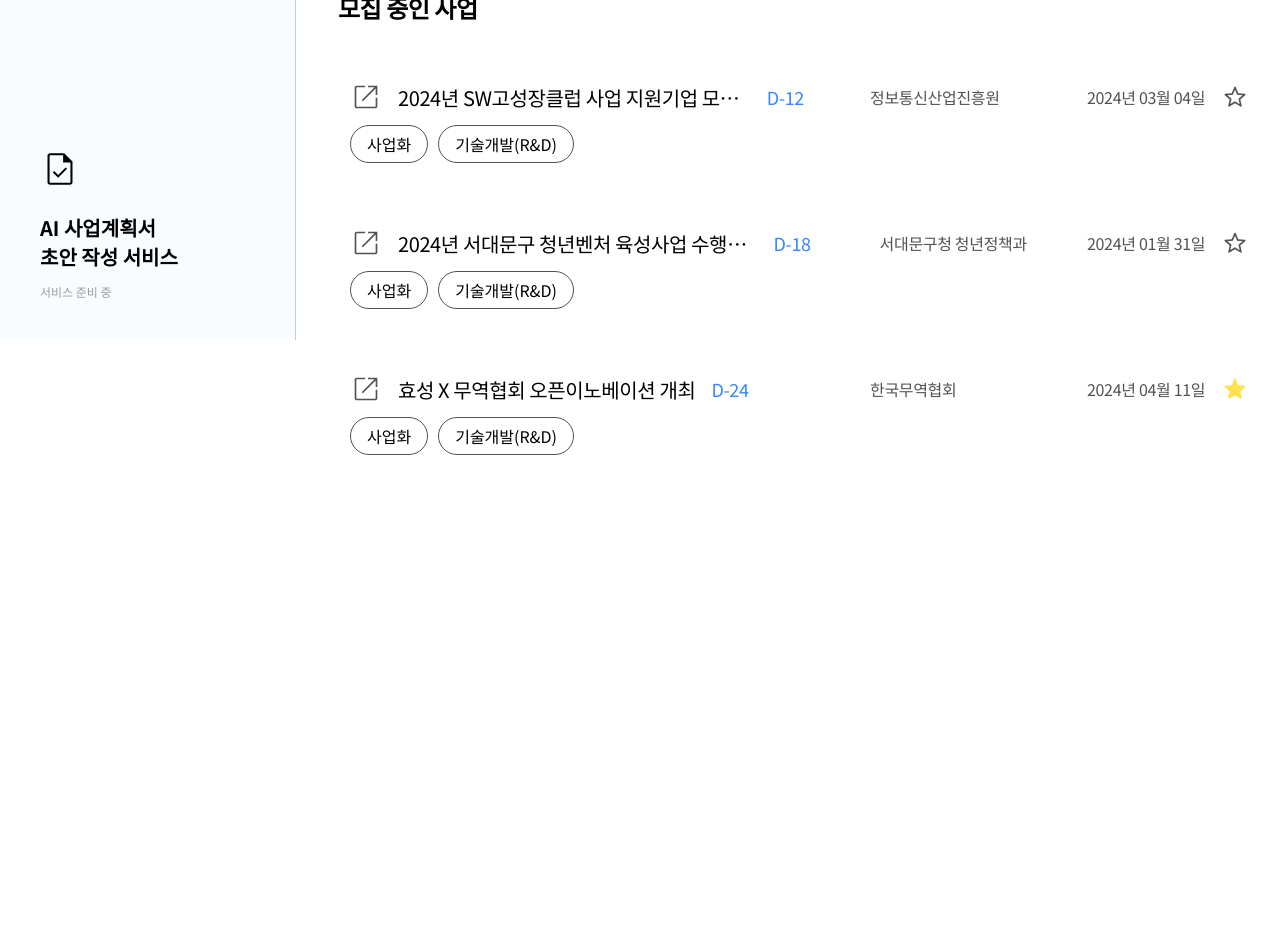
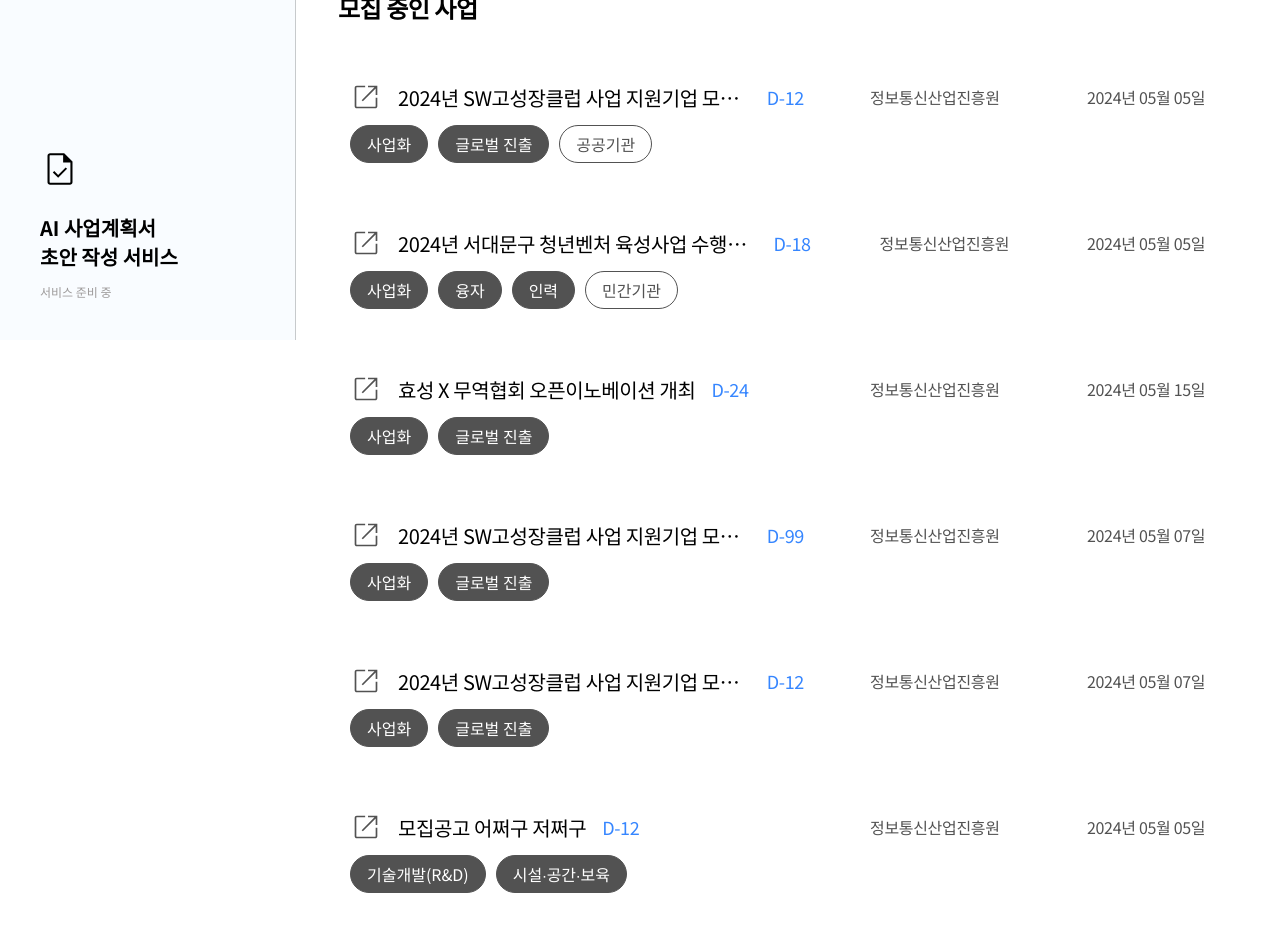
Before and after one commit to naya-h2/Bridge, a React (Create React App) app: page /list in a window 1280 px wide. Shown: the part 460-1392 px from the top of the page. Before the commit the page ends 1035 px from the top, so only its background shows below. Built offline with nearby package versions, Linux system fonts and the light colour scheme.

Commit message:
✨ feat: 사업 데이터 스키마 반영&컴포넌트 구조 수정

```diff
--- a/package.json
+++ b/package.json
@@ -6,6 +6,7 @@
     "@testing-library/jest-dom": "^5.17.0",
     "@testing-library/react": "^13.4.0",
     "@testing-library/user-event": "^13.5.0",
+    "date-fns": "^3.6.0",
     "moment": "^2.30.1",
     "path": "^0.12.7",
     "react": "^18.2.0",
--- a/src/components/list/ListData.jsx
+++ b/src/components/list/BusinessCard.jsx
@@ -4,12 +4,13 @@ import styled from 'styled-components';
 import icon from '../../assets/icon/list-link.svg';
 import whiteStar from '../../assets/icon/empty-star.svg';
 import YellowStar from '../../assets/icon/filled-star.svg';
+import { format } from 'date-fns';
 
-function ListData({ business }) {
-  let navigate = useNavigate();
-  let [star, setStar] = useState(business.importance);
-  // console.log(business.type)
-  const text = ['사업화', '기술개발(R&D)', '시설∙공간∙보육', '멘토링∙컨설팅∙교육', '행사∙네트워크', '융자', '인력', '글로벌 진출', '공공기관', '민간기관'];
+const AGENT_TYPE = ['공공기관', '민간기관'];
+
+function BusinessCard({ business }) {
+  const navigate = useNavigate();
+  // const [star, setStar] = useState(business.importance);
 
   return (
     <Container>
@@ -22,24 +23,30 @@ function ListData({ business }) {
             }}
           />
           <Title>{business.title}</Title>
-          <Dday>D-{business.dday}</Dday>
+          <Dday>D-{business.dDay}</Dday>
         </TitleSection>
         <DetailSection>
           <Agent>{business.agent}</Agent>
-          <Date>{business.date}</Date>
+          <Date>{format(business.deadline, 'yyyy년 MM월 dd일')}</Date>
         </DetailSection>
-        <Star
+        {/* <Star
           src={star ? whiteStar : YellowStar}
           onClick={() => {
             setStar((prev) => !prev);
           }}
-        />
+        /> */}
       </TopContainer>
-      <BottomContainer>{business.type.map((type, idx) => (type !== false ? <Button key={type}>{text[idx]}</Button> : null))}</BottomContainer>
+      <BottomContainer>
+        {business.types.map((type) => (
+          <TypeTag key={type} $isAgent={AGENT_TYPE.includes(type)}>
+            {type}
+          </TypeTag>
+        ))}
+      </BottomContainer>
     </Container>
   );
 }
-export default ListData;
+export default BusinessCard;
 
 const Container = styled.div`
   width: 100%;
@@ -138,12 +145,12 @@ const Star = styled.img`
   cursor: pointer;
 `;
 
-const Button = styled.a`
+const TypeTag = styled.p`
   display: flex;
   align-items: center;
-  width: fit-content;
 
-  background: #ffffff;
+  background: ${({ $isAgent }) => (!$isAgent ? '#525252' : '#ffffff')};
+  color: ${({ $isAgent }) => ($isAgent ? '#525252' : '#ffffff')};
   border: 1px solid #525252;
   border-radius: 40px;
   padding: 6px 16px;
--- a/src/components/list/List.jsx
+++ b/src/components/list/CardSection.jsx
@@ -1,21 +1,20 @@
-import { useState, useEffect } from 'react';
 import styled from 'styled-components';
 import data from '../../data/listData';
-import ListData from './ListData';
 import SectionLayout from './SectionLayout';
+import BusinessCard from './BusinessCard';
 
-function List() {
+function CardSection() {
   return (
     <SectionLayout title="모집 중인 사업">
       <ListContainer>
-        {data.map((business, idx) => (
-          <ListData key={idx} business={business} />
+        {data.map((business) => (
+          <BusinessCard key={business.id} business={business} />
         ))}
       </ListContainer>
     </SectionLayout>
   );
 }
-export default List;
+export default CardSection;
 
 const ListContainer = styled.div`
   display: flex;
--- a/src/data/listData.jsx
+++ b/src/data/listData.jsx
@@ -1,33 +1,63 @@
-let data = [
+const data = [
   {
     id: 0,
     title: '2024년 SW고성장클럽 사업 지원기업 모집공고',
-    date: '2024년 03월 04일',
-    dday: '12',
-    type: ['사업화', '글로벌 진출'],
+    deadline: '2024-05-05',
+    dDay: '12',
+    types: ['사업화', '글로벌 진출', '공공기관'],
     agent: '정보통신산업진흥원',
     link: '/',
-    importance: true,
+    star: true,
   },
   {
     id: 1,
     title: '2024년 서대문구 청년벤처 육성사업 수행기관 모집 공고',
-    date: '2024년 01월 31일',
-    dday: '18',
-    type: ['사업화', '글로벌 진출'],
-    agent: '서대문구청 청년정책과',
+    deadline: '2024-05-05',
+    dDay: '18',
+    types: ['사업화', '융자', '인력', '민간기관'],
+    agent: '정보통신산업진흥원',
     link: '/',
-    importance: true,
+    star: true,
   },
   {
     id: 2,
     title: '효성 X 무역협회 오픈이노베이션 개최',
-    date: '2024년 04월 11일',
-    dday: '24',
-    type: ['기술개발(R&D)', '공공기관'],
-    agent: '한국무역협회',
+    deadline: '2024-05-15',
+    dDay: '24',
+    types: ['사업화', '글로벌 진출'],
+    agent: '정보통신산업진흥원',
     link: '/',
-    importance: false,
+    star: true,
+  },
+  {
+    id: 3,
+    title: '2024년 SW고성장클럽 사업 지원기업 모집공고',
+    deadline: '2024-05-07',
+    dDay: '99',
+    types: ['사업화', '글로벌 진출'],
+    agent: '정보통신산업진흥원',
+    link: '/',
+    star: true,
+  },
+  {
+    id: 4,
+    title: '2024년 SW고성장클럽 사업 지원기업 모집공고',
+    deadline: '2024-05-07',
+    dDay: '12',
+    types: ['사업화', '글로벌 진출'],
+    agent: '정보통신산업진흥원',
+    link: '/',
+    star: true,
+  },
+  {
+    id: 5,
+    title: '모집공고 어쩌구 저쩌구',
+    deadline: '2024-05-05',
+    dDay: '12',
+    types: ['기술개발(R&D)', '시설∙공간∙보육'],
+    agent: '정보통신산업진흥원',
+    link: '/',
+    star: true,
   },
 ];
 
--- a/src/pages/list/Layout.jsx
+++ b/src/pages/list/Layout.jsx
@@ -1,16 +1,16 @@
 import styled from 'styled-components';
 import Sidebar from '../../components/sidebar/Sidebar';
-import Filter from '../../components/list/ListFilter';
-import List from '../../components/list/List';
+import FilterSection from '../../components/list/FilterSection';
+import CardSection from '../../components/list/CardSection';
 
 function Layout() {
   return (
     <>
       <Sidebar index={2} />
       <ContainerWrapper>
-        <Filter />
+        <FilterSection />
         <Line />
-        <List />
+        <CardSection />
       </ContainerWrapper>
     </>
   );
```
Also changed, not shown: src/components/list/FilterSection.jsx (renamed from src/components/list/ListFilter.jsx, +2 -5 lines), 1 other file (tests, documents, lock files or other folders).
